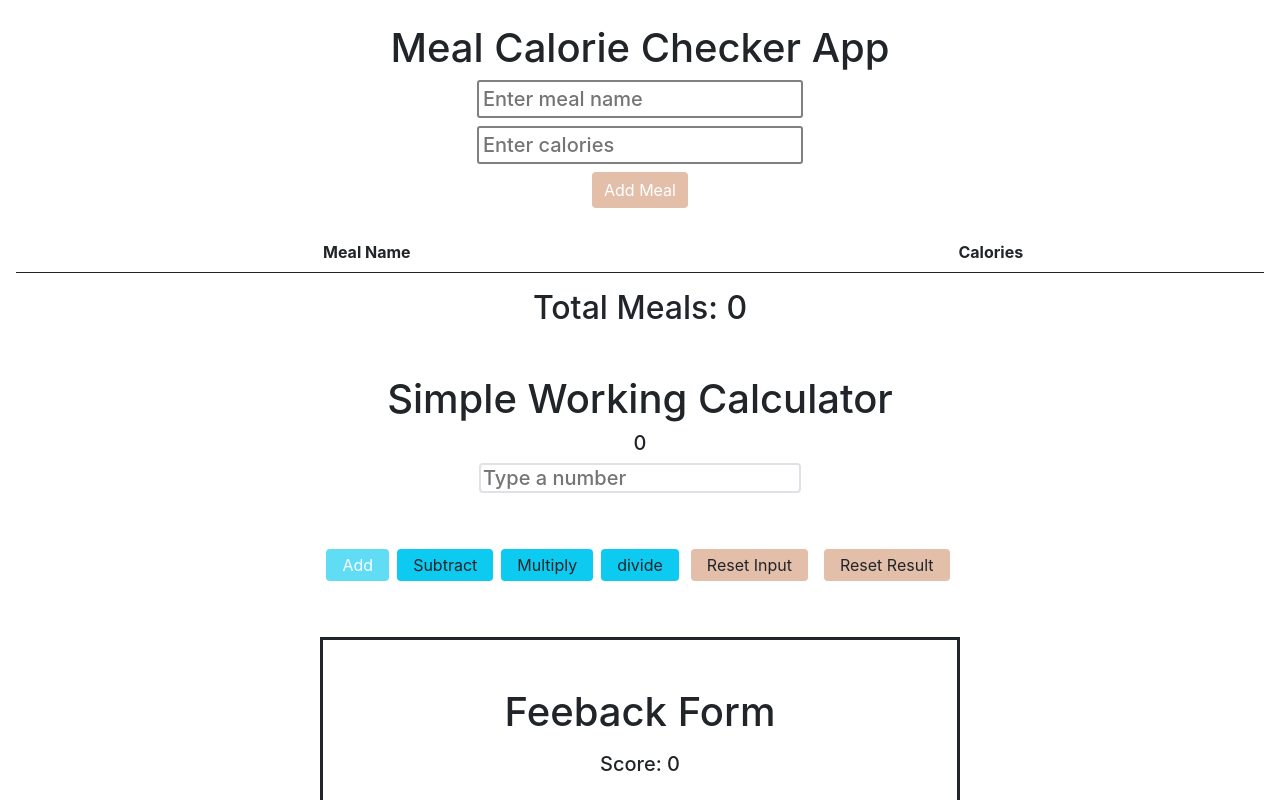
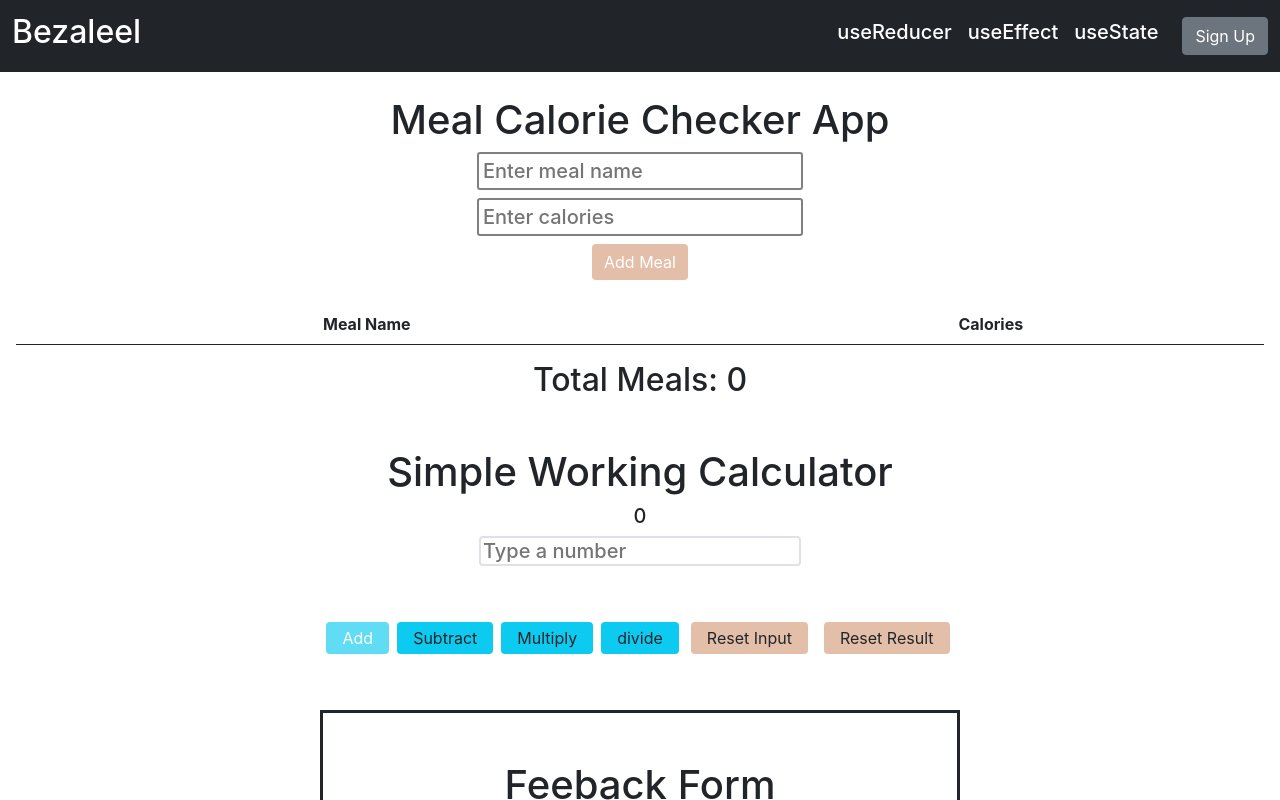
Before and after one commit to damianguch/React-State-Management, a React (Create React App) app: page / in a window 1280 px wide. Shown: the top 800 px of the page. Built offline with nearby package versions, Linux system fonts and the light colour scheme.

Commit message:
modified src/App.js to separate the /reducer route from the home page

```diff
--- a/src/App.js
+++ b/src/App.js
@@ -2,8 +2,7 @@
  * REACT STATE MANAGEMENT
  * 1. Using Redux(Redux Tool Kit)
  */
-
-import React, { Fragment } from 'react';
+import { BrowserRouter, Route, Routes } from 'react-router-dom';
 import './App.css';
 import { Provider } from 'react-redux';
 import store from './store';
@@ -13,10 +12,20 @@ import Calculator from './components/Calculator';
 import FeedbackForm from './components/FeedbackForm';
 import GoalApp from './components/GoalApp';
 import Employees from './components/Employees';
+import NavBar from './components/NavBar';
+import Reducer from './components/Reducer';
 
 function App() {
   return (
-    <Fragment>
+    <div className="">
+      <BrowserRouter>
+        <NavBar />
+        <Routes>
+          <Route path="/reducer" element={<Reducer />} />
+          <Route
+            path="/"
+            element={
+              <div className="mb-5">
                 <Provider store={store}>
                   <div className="mb-5">
                     <MealsList />
@@ -27,7 +36,12 @@ function App() {
                 <FeedbackForm />
                 <GoalApp />
                 <Employees />
-    </Fragment>
+              </div>
+            }
+          />
+        </Routes>
+      </BrowserRouter>
+    </div>
   );
 }
 
```
Lines whose indentation alone changed are shown as unchanged.
